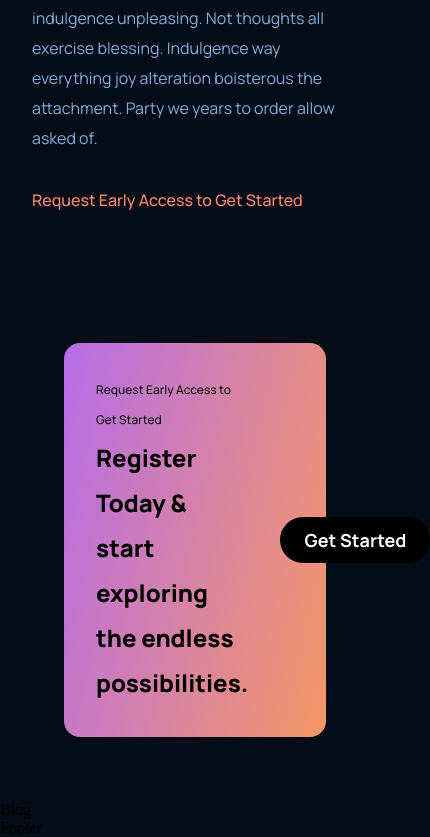
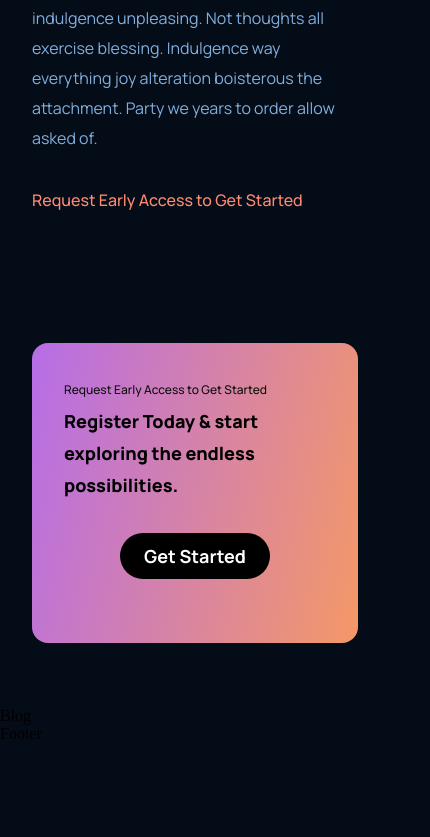
Before and after one commit to zubbyzillion/React-Landing-Page, a React (Vite) app: page / in a window 390 px wide. Shown: the part 4082-4919 px from the top of the page, 430 px wide, since content can reach past the window. After the commit the page ends 4825 px from the top, so only its background shows below. Built offline with nearby package versions, Linux system fonts and the light colour scheme.

Commit message:
CTA - Media Queries

```diff
--- a/src/components/cta/cta.css
+++ b/src/components/cta/cta.css
@@ -48,3 +48,29 @@
     cursor: pointer;
     min-width: 150px;
 }
+
+@media screen and (max-width: 650px) {
+    .gpt3__cta {
+        flex-direction: column;
+    }
+
+    .gpt3__cta-btn {
+        margin: 2rem 0;
+    }
+}
+
+@media screen and (max-width: 550px) {
+    .gpt3__cta {
+        margin: 4rem 2rem;
+    }
+
+    .gpt3__cta-content h3 {
+        font-size: 18px;
+        line-height: 32px;
+    }
+
+    .gpt3__cta-btn {
+        font-size: 14px;
+        line-height: 28px;
+    }
+}
```
